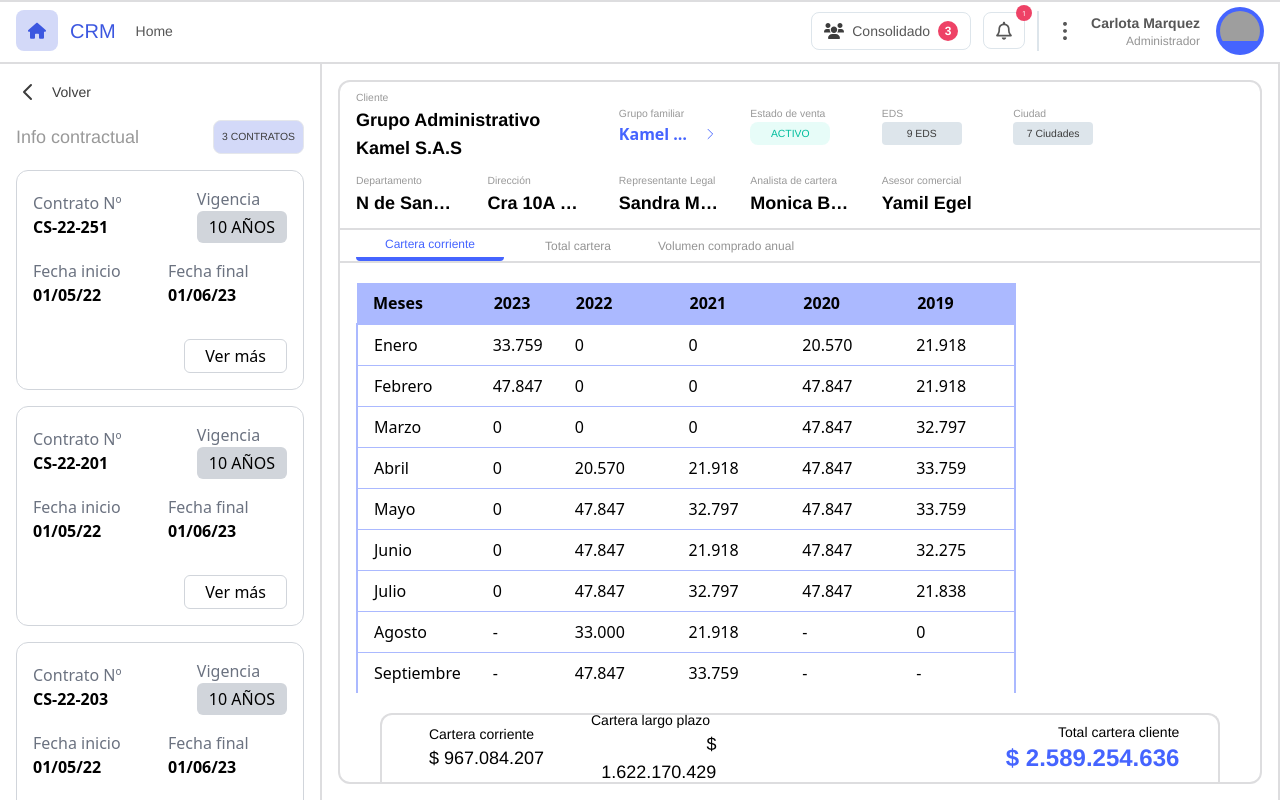
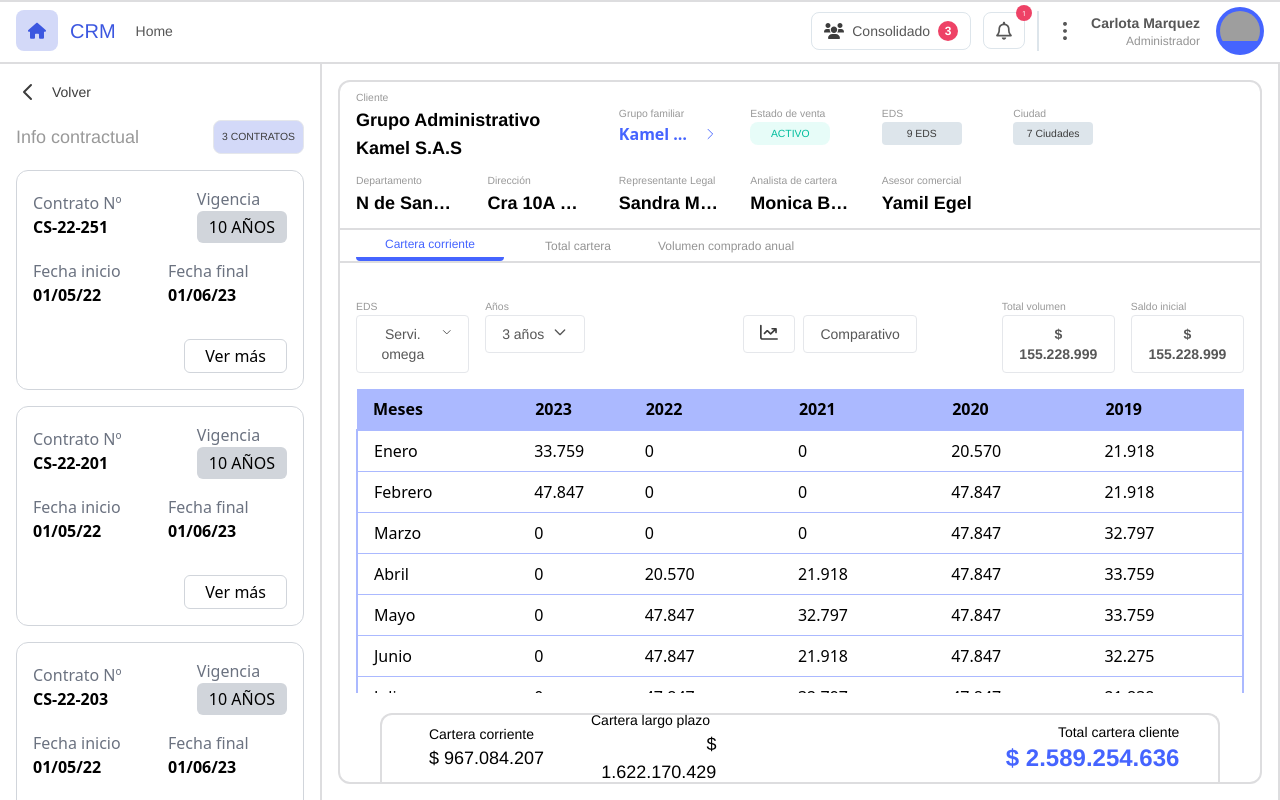
Before and after one commit to javiergcw/crm-infinity, a Next.js app: page /cartera in a window 1280 px wide. Built offline with nearby package versions, Linux system fonts and the light colour scheme; grey boxes are pictures that could not be loaded.

Commit message:
section select in wallet

```diff
--- /dev/null
+++ b/src/components/buttons/standart_button.js
@@ -0,0 +1,31 @@
+import React from 'react';
+import PropTypes from 'prop-types';
+
+const ButtonStandard = ({ text, className, arrow, children }) => {
+    return (
+        <button className={`flex flex-row px-4 py-2 border bg-white rounded ${className} medium-normal-gray`}>
+            {text}
+            {children}
+            {arrow && (
+                <svg xmlns="http://www.w3.org/2000/svg" className="inline-block ml-2 w-4 h-4" fill="none" viewBox="0 0 24 24" stroke="currentColor">
+                    <path strokeLinecap="round" strokeLinejoin="round" strokeWidth={2} d="M19 9l-7 7-7-7" />
+                </svg>
+            )}
+        </button>
+    );
+};
+
+ButtonStandard.propTypes = {
+    text: PropTypes.string.isRequired,
+    className: PropTypes.string,
+    arrow: PropTypes.bool,
+    children: PropTypes.node // Esto permite pasar componentes adicionales como SVGs
+};
+
+ButtonStandard.defaultProps = {
+    className: '',
+    arrow: false,
+    children: null // Por defecto no hay hijos adicionales
+};
+
+export default ButtonStandard;
--- a/src/features/wallet/components/section/volumen_buy/view-volumen-buy.js
+++ b/src/features/wallet/components/section/volumen_buy/view-volumen-buy.js
@@ -1,5 +1,8 @@
 import React from 'react'
 import CustomTable from '../../tabla/custom_table';
+import ButtonStandard from '@/components/buttons/standart_button';
+import { ImagesPath } from '@/utils/images_path';
+import Image from 'next/image';
 
 const ViewVolumenBuy = () => {
     const tableData = {
@@ -22,10 +25,59 @@ const ViewVolumenBuy = () => {
     };
 
     return (
-        <>
+        <div className=' flex flex-col h-full'>
+            <div className="grid grid-cols-7 gap-4 w-full py-4">
+                <div className="w-full">
+                    <p className='small-gray-two'>
+                        EDS
+                    </p>
+                    <ButtonStandard text="Servi. omega" className="" arrow={true} />
+
+                </div>
+                <div className="w-full">
+                    <p className='small-gray-two'>
+                        Años
+                    </p>
+                    <ButtonStandard text="3 años" className="" arrow={true} />
+                </div>
+                <div className="">
+
+                </div>
+                <div>
+                    <p className='text-white small-gray-two'>
+                        asd
+                    </p>
+                    <div className="flex flex-row space-x-2">
+                        <ButtonStandard text="" children={<Image src={ImagesPath.graphic} alt="graphic icon" width={18} height={18} />} className="flex-shrink-0" arrow={false} />
+                        <ButtonStandard text="Comparativo" className="" arrow={false} />
+
+                    </div>
+                </div>
+                <div className="">
+                    <p className='small-gray-two text-white'>a
+
+                    </p>
+
+                </div>
+                <div className="">
+                    <p className='small-gray-two'>
+                        Total volumen
+                    </p>
+                    <ButtonStandard text="$ 155.228.999" className="font-semibold" arrow={false} />
+
+                </div>
+                <div className="">
+                    <p className='small-gray-two'>
+                        Saldo inicial
+                    </p>
+                    <ButtonStandard text="$ 155.228.999" className="font-semibold" arrow={false} />
+
+                </div>
+
+
+            </div>
             <CustomTable data={tableData} />
-
-        </>
+        </div>
     )
 }
 
--- a/src/features/wallet/components/tabla/custom_table.js
+++ b/src/features/wallet/components/tabla/custom_table.js
@@ -1,8 +1,12 @@
+import ButtonStandard from '@/components/buttons/standart_button';
 import React from 'react';
 
 const CustomTable = ({ data }) => {
     return (
         <div className="overflow-x-auto h-full ">
+
+
+
             <table className="w-full text-left border-collapse">
                 <thead className="bg-ui-blue-500">
                     <tr>
--- a/src/pages/cartera.js
+++ b/src/pages/cartera.js
@@ -98,7 +98,9 @@ const Cartera = () => {
                         <div className="border-t-2 border-b-2 border-ui-gray-line flex items-center justify-center h-full">
                             <SectionMenuWallet />
                         </div>
-                        <div className="flex px-4 py-5">
+                        <div className="flex px-4 py-5 h-full w-full">
+
+
                             <ViewVolumenBuy />
                             {/* <ViewCurrentWallet /> */}
                             {/* <ViewAllWallet /> */}
--- a/src/utils/images_path.js
+++ b/src/utils/images_path.js
@@ -11,6 +11,7 @@ export const ImagesPath = {
     approved: '/icons/approved.svg',
     handCredit: '/icons/hand_credit.svg',
     warranty: '/icons/warranty.svg',
+    graphic: '/icons/graphic.svg',
 
     // Image
     map: '/images/map.png',
```
Also changed, not shown: public/icons/graphic.svg (added).
